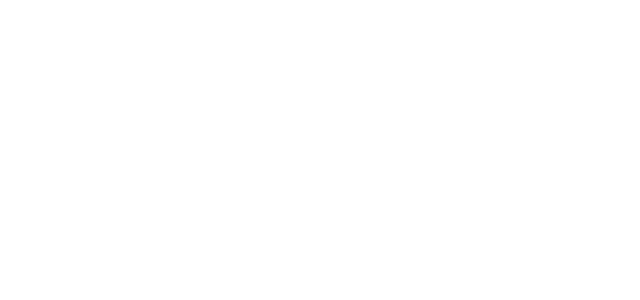
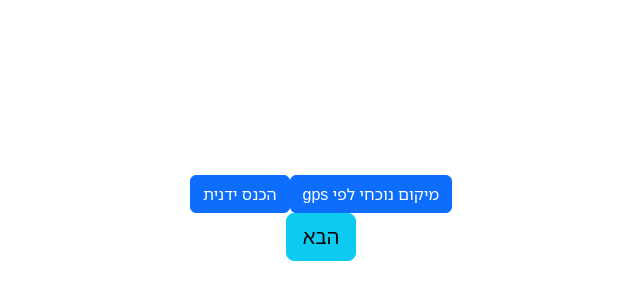
Before and after one commit to OfekYehoshua/Dimona_finalProject_client, a React (Create React App) app: page /location in a window 1280 px wide. Before the commit this address had no page. Shown: the part 182-482 px from the top of the page, without its empty margins (455-1095 px from the left). Built offline with nearby package versions, Linux system fonts and the light colour scheme.

Commit message:
rebasing with dan

```diff
--- a/src/App.js
+++ b/src/App.js
@@ -8,6 +8,7 @@
 import OneAlert from './Pages/Others/OneAlert';
 import HazardType from "./Pages/HazardType/HazardType";
 import HazardSummary from "./Pages/HazardSummary/HazardSummary";
+import Location from "./Pages/Location/Location";
 import Suggestion from "./Pages/Suggestion/Suggestion";
 
 function App() {
@@ -18,6 +19,7 @@
         <Route path="/register" element={<Register />} />
         <Route path="/reports" element={<Report />} />
         <Route path="/hazard-image" element={<UploadImage />} />
+        <Route path="/location" element={<Location />} />
         <Route path="/alerts" element={<Alerts />} />
         <Route path="/onealert" element={<OneAlert/>} />
         <Route path="/hazard-type" element={<HazardType />} />
--- /dev/null
+++ b/src/Pages/Location/Location.css
@@ -0,0 +1,11 @@
+.location-div{
+    display: flex;
+    flex-direction: column;
+    flex-wrap: wrap;
+    align-content: space-around;
+    justify-content: center;
+    align-items: center;
+}
+.next-location{
+    display: flex;
+}
--- /dev/null
+++ b/src/Pages/Location/Location.jsx
@@ -0,0 +1,50 @@
+import React from 'react'
+import { Button } from "react-bootstrap";
+import axios from 'axios'
+import './Location.css'
+import { useState } from 'react';
+const Location = () => {
+    const [location, setLocation] = useState("")
+    const [writeLocation, setWriteLocation] = useState(false)
+    const getAdress =async(a,b)=>{
+        const nearLocation = await axios.get(`https://maps.googleapis.com/maps/api/geocode/json?latlng=${a},${b}&key=AIzaSyA09eagZpZ4rKfC1V39Au6x79HxXR441Os&language=iw`)
+        console.log(nearLocation.data.results[0].formatted_address)
+        setLocation(nearLocation.data.results[0].formatted_address)
+        }
+
+        function getLocation() {
+            if (navigator.geolocation) {
+              navigator.geolocation.getCurrentPosition(showPosition);
+            } else {
+             console.log("Geolocation is not supported by this browser.")
+            }
+          }
+          function showPosition(position) {
+           console.log("Latitude: " + position.coords.latitude +
+            "Longitude: " + position.coords.longitude)
+            getAdress(position.coords.latitude,position.coords.longitude)
+          }
+  return (
+    <div className='location-div' style={{width:"100vw",height:"100vh"}} >
+
+
+       <div>
+        { !writeLocation?
+    <div>
+    <Button onClick={()=>{getLocation()}} > מיקום נוכחי לפי gps</Button>
+    <Button onClick={()=>{setWriteLocation(true)}} >הכנס ידנית </Button>
+    </div>
+    : <input type="text" placeholder='רחוב ומספר'onChange={(e)=>setLocation(e.target.value)} />
+}
+       </div>
+       {location&& <h1>{location}</h1> }
+       <div className='next-location'>
+<Button size="lg" variant="info" className="btn" >
+          הבא
+        </Button>
+        </div>
+    </div>
+  )
+}
+
+export default Location
--- a/src/Pages/Others/Reports.jsx
+++ b/src/Pages/Others/Reports.jsx
@@ -8,7 +8,7 @@
     <div id="report-container">
 <Drawer/>
       <h1 id="report-header">הדיווחים שלי</h1>
-      <GetAdress></GetAdress>
+
     </div>
   );
 };
```
